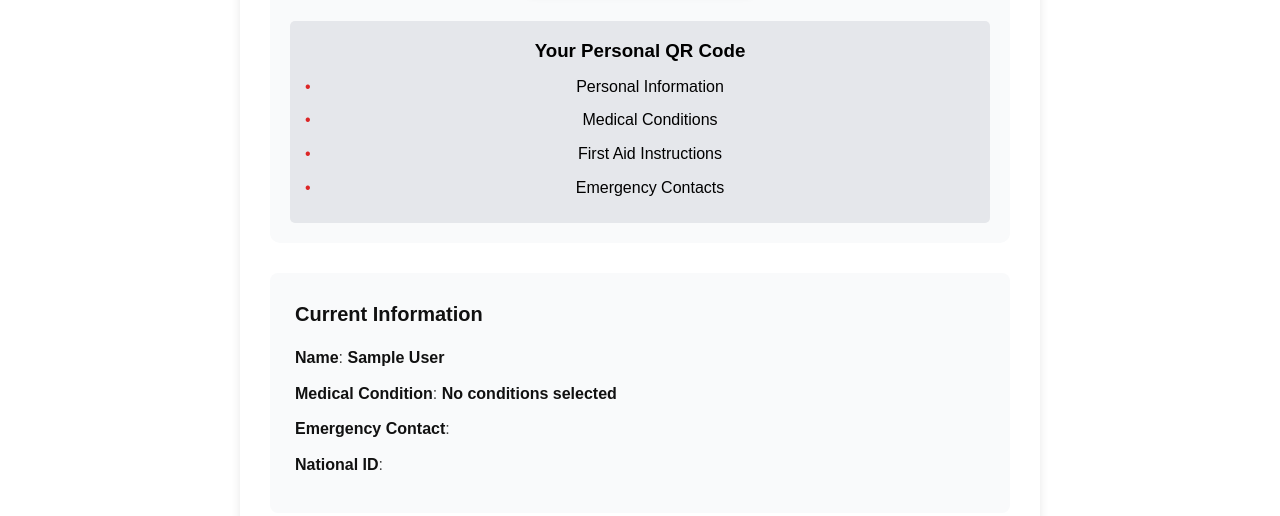
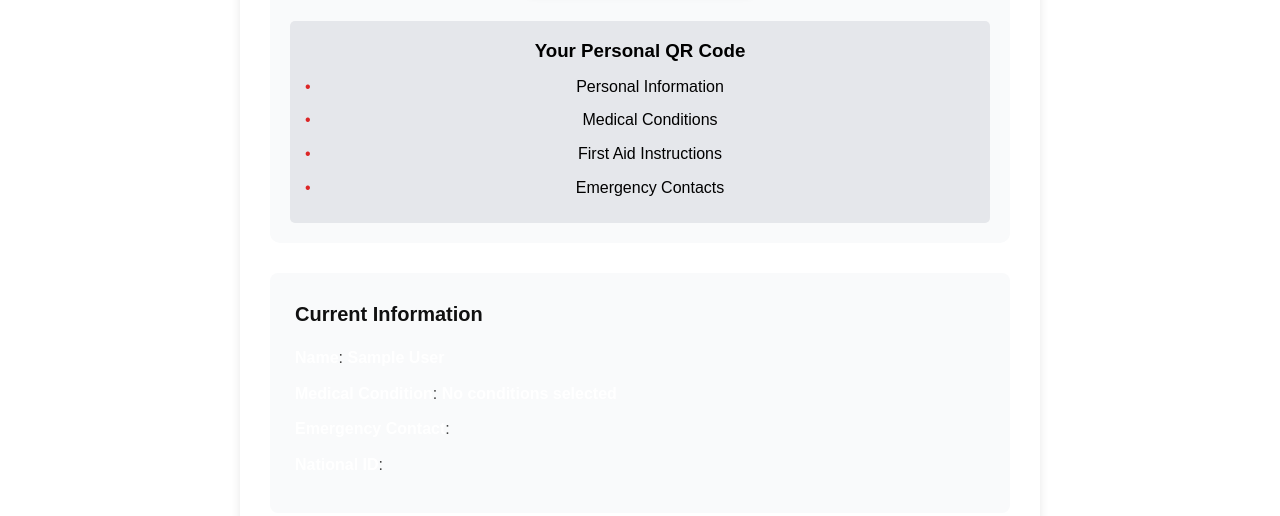
Before and after one commit to FathyTamerMobileDevelopment/FastAid, a plain HTML site: page dashboard.html in a window 1280 px wide. Shown: the part 527-1043 px from the top of the page. Drawn offline with Linux system fonts and the light colour scheme; sample sign-in values are in the browser's storage.

Commit message:
colorChange

```diff
--- a/dashboard.html
+++ b/dashboard.html
@@ -63,7 +63,7 @@
 
         .info-box span {
             font-weight: bold;
-            color: #111;
+            color: white;
         }
 
         .update-section {
```
